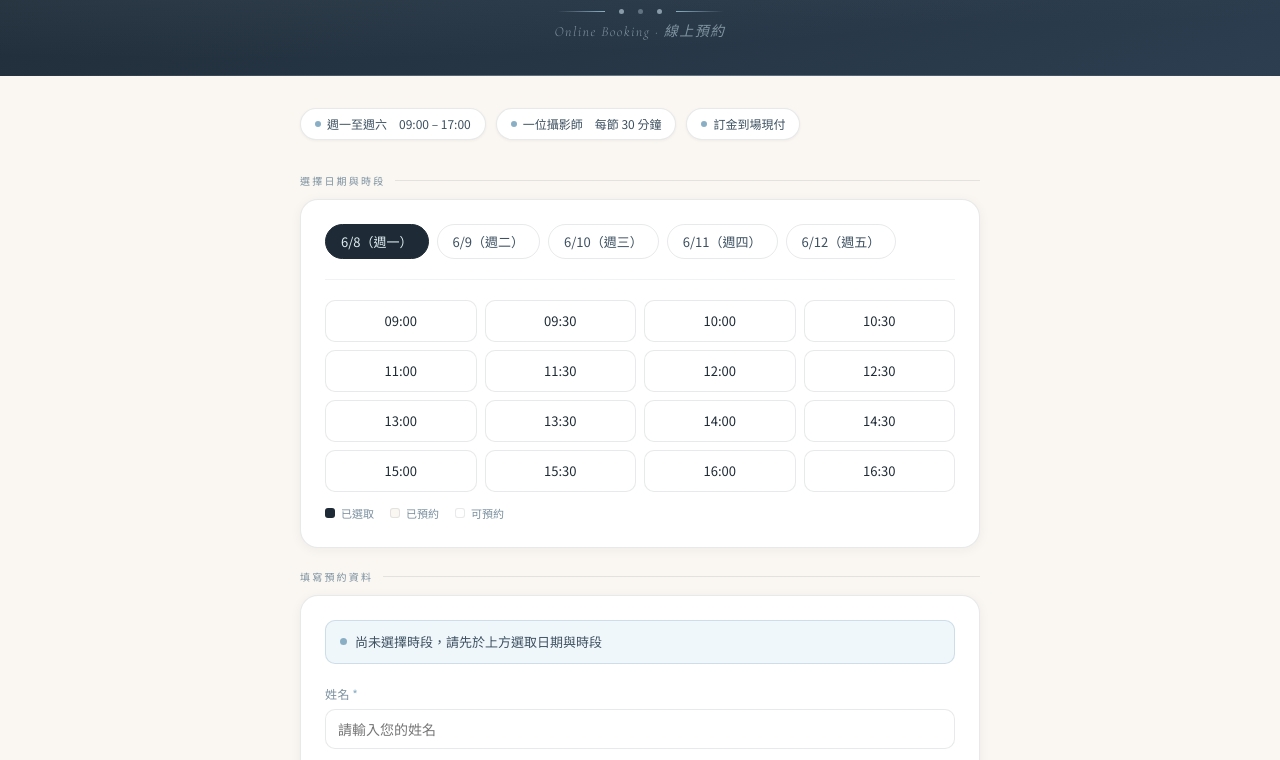
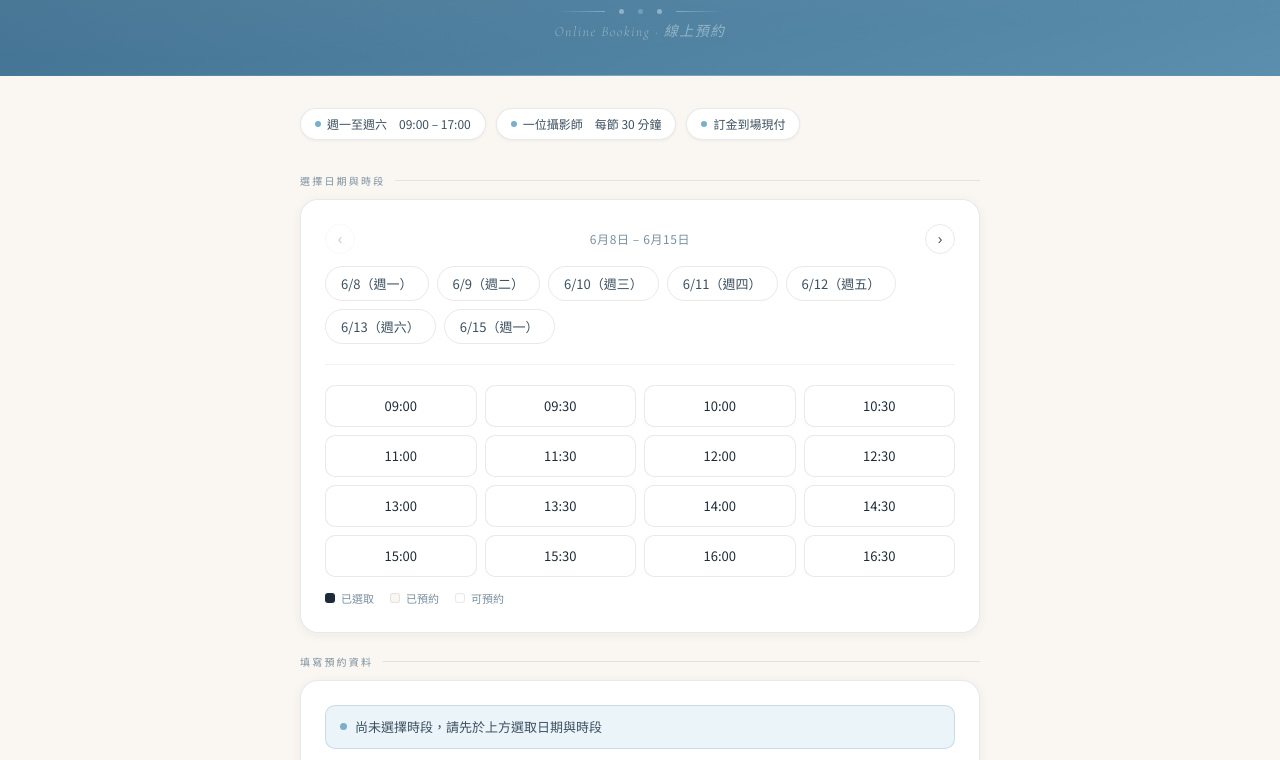
Before and after one commit to zhaojianlatelier-byte/studio-v2, a website: page index.html in a window 1280 px wide. Shown: the part 135-895 px from the top of the page. Drawn offline with nearby package versions, Linux system fonts and the light colour scheme; no server answers.

Commit message:
Update index.html

```diff
--- a/index.html
+++ b/index.html
@@ -9,10 +9,10 @@
   *, *::before, *::after { box-sizing: border-box; margin: 0; padding: 0; }
 
   :root {
-    --sky: #C8DCE8;
-    --sky-light: #E0EEF5;
-    --sky-pale: #F0F7FB;
-    --sky-deep: #8AAFC4;
+    --sky: #B8D4E3;
+    --sky-light: #D6E8F2;
+    --sky-pale: #EBF4F9;
+    --sky-deep: #7BAEC8;
     --cream: #FAF7F2;
     --cream-warm: #F3EDE4;
     --ink: #1E2A35;
@@ -33,7 +33,7 @@
 
   /* Header */
   header {
-    background: linear-gradient(160deg, #1E2A35 0%, #2C3E50 100%);
+    background: linear-gradient(160deg, #3D6B8C 0%, #5B8FAD 100%);
     padding: 2.5rem 2rem 2rem;
     text-align: center;
     position: relative;
@@ -157,6 +157,24 @@
     box-shadow: 0 2px 12px rgba(30,42,53,0.05);
   }
 
+  /* Date navigation */
+  .date-nav { display: flex; align-items: center; gap: 10px; margin-bottom: 12px; }
+  .date-nav-btn {
+    width: 30px; height: 30px;
+    border: 0.5px solid var(--border);
+    border-radius: 50%;
+    background: transparent;
+    color: var(--ink-soft);
+    font-size: 14px;
+    cursor: pointer;
+    display: flex; align-items: center; justify-content: center;
+    transition: all 0.15s;
+    flex-shrink: 0;
+  }
+  .date-nav-btn:hover:not(:disabled) { border-color: var(--sky-deep); color: var(--sky-deep); background: var(--sky-pale); }
+  .date-nav-btn:disabled { opacity: 0.3; cursor: not-allowed; }
+  .date-nav-label { font-size: 12px; color: var(--ink-muted); flex: 1; text-align: center; letter-spacing: 0.05em; }
+
   /* Date buttons */
   .date-scroll { display: flex; gap: 8px; flex-wrap: wrap; }
   .date-btn {
@@ -252,7 +270,7 @@
   .submit-btn {
     width: 100%;
     padding: 13px;
-    background: linear-gradient(135deg, #1E2A35 0%, #2C3E50 100%);
+    background: linear-gradient(135deg, #3D6B8C 0%, #5B8FAD 100%);
     color: var(--sky-light);
     border: none;
     border-radius: 12px;
@@ -333,6 +351,11 @@
     <div class="section">
       <div class="section-title">選擇日期與時段</div>
       <div class="card">
+        <div class="date-nav">
+          <button class="date-nav-btn" id="prev-week-btn" onclick="changeWeek(-1)" disabled>&#8249;</button>
+          <div class="date-nav-label" id="week-label"></div>
+          <button class="date-nav-btn" id="next-week-btn" onclick="changeWeek(1)">&#8250;</button>
+        </div>
         <div class="date-scroll" id="date-row"></div>
         <div class="divider"></div>
         <div class="slots-grid" id="slots-grid"></div>
@@ -392,21 +415,50 @@
   const allSlots = [];
   for (let h = 9; h < 17; h++) { allSlots.push(pad(h)+':00'); allSlots.push(pad(h)+':30'); }
 
-  let selectedDate = 0;
+  let selectedDate = null;
   let selectedSlot = null;
   let takenTimes = [];
+  let weekOffset = 0;
+  const MAX_DAYS = 90;
 
   function pad(n) { return n < 10 ? '0'+n : ''+n; }
 
-  function getDates() {
+  function getWeekDates(offset) {
     const result = [], today = new Date();
-    for (let i = 1; result.length < 5; i++) {
+    const startDay = offset * 7 + 1;
+    for (let i = startDay; result.length < 7 && i <= MAX_DAYS; i++) {
       const d = new Date(today); d.setDate(today.getDate()+i);
       if (d.getDay() !== 0) result.push(d);
     }
     return result;
   }
-  const dates = getDates();
+  let dates = getWeekDates(0);
+
+  function changeWeek(dir) {
+    const newOffset = weekOffset + dir;
+    const newDates = getWeekDates(newOffset);
+    if (newDates.length === 0) return;
+    weekOffset = newOffset;
+    dates = newDates;
+    selectedDate = null;
+    selectedSlot = null;
+    renderDates();
+    renderSlots();
+    updateSummary();
+    updateWeekNav();
+  }
+
+  function updateWeekNav() {
+    const prev = document.getElementById('prev-week-btn');
+    const next = document.getElementById('next-week-btn');
+    const label = document.getElementById('week-label');
+    prev.disabled = weekOffset <= 0;
+    const lastDate = dates[dates.length-1];
+    const firstDate = dates[0];
+    label.textContent = (firstDate.getMonth()+1)+'月'+firstDate.getDate()+'日 – '+(lastDate.getMonth()+1)+'月'+lastDate.getDate()+'日';
+    const nextDates = getWeekDates(weekOffset+1);
+    next.disabled = nextDates.length === 0;
+  }
 
   function formatShort(d) {
     const days = ['日','一','二','三','四','五','六'];
@@ -434,9 +486,10 @@
   function renderDates() {
     const row = document.getElementById('date-row');
     row.innerHTML = '';
+    updateWeekNav();
     dates.forEach((d, i) => {
       const btn = document.createElement('button');
-      btn.className = 'date-btn'+(i===selectedDate?' active':'');
+      btn.className = 'date-btn'+(selectedDate===i?' active':'');
       btn.textContent = formatShort(d);
       btn.onclick = async () => {
         selectedDate = i; selectedSlot = null;
@@ -535,18 +588,17 @@
   }
 
   function resetAll() {
+    selectedDate = null;
     selectedSlot = null;
     ['f-name','f-email','f-phone','f-note'].forEach(id => document.getElementById(id).value='');
     document.getElementById('booking-view').style.display='block';
     document.getElementById('confirm-view').style.display='none';
-    updateSummary(); renderSlots(); hideError();
+    updateSummary(); renderDates(); renderSlots(); hideError();
     window.scrollTo({ top: 0, behavior: 'smooth' });
   }
 
   (async () => {
-    renderDates(); renderSlotsLoading(); updateSummary();
-    takenTimes = await fetchTakenSlots(toDateStr(dates[0]));
-    renderSlots();
+    renderDates(); renderSlots(); updateSummary();
   })();
 </script>
 </body>
```
